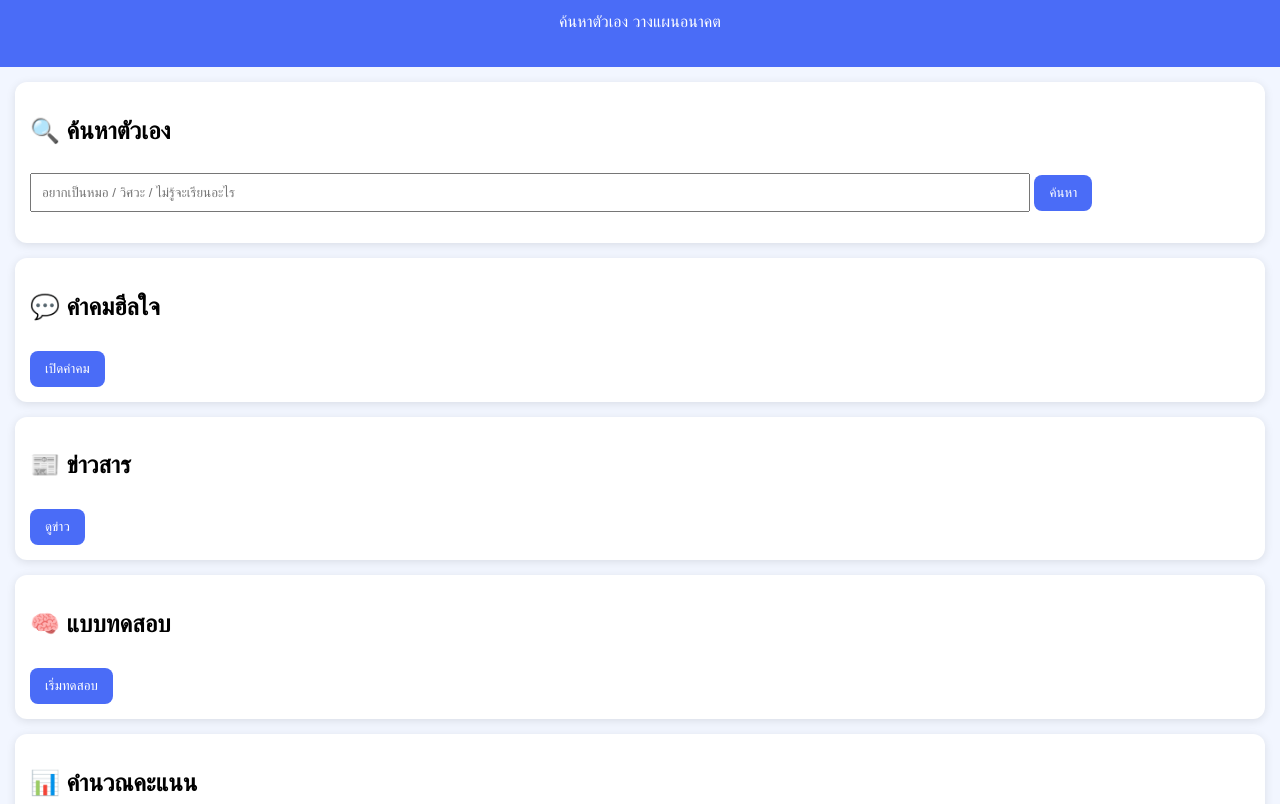
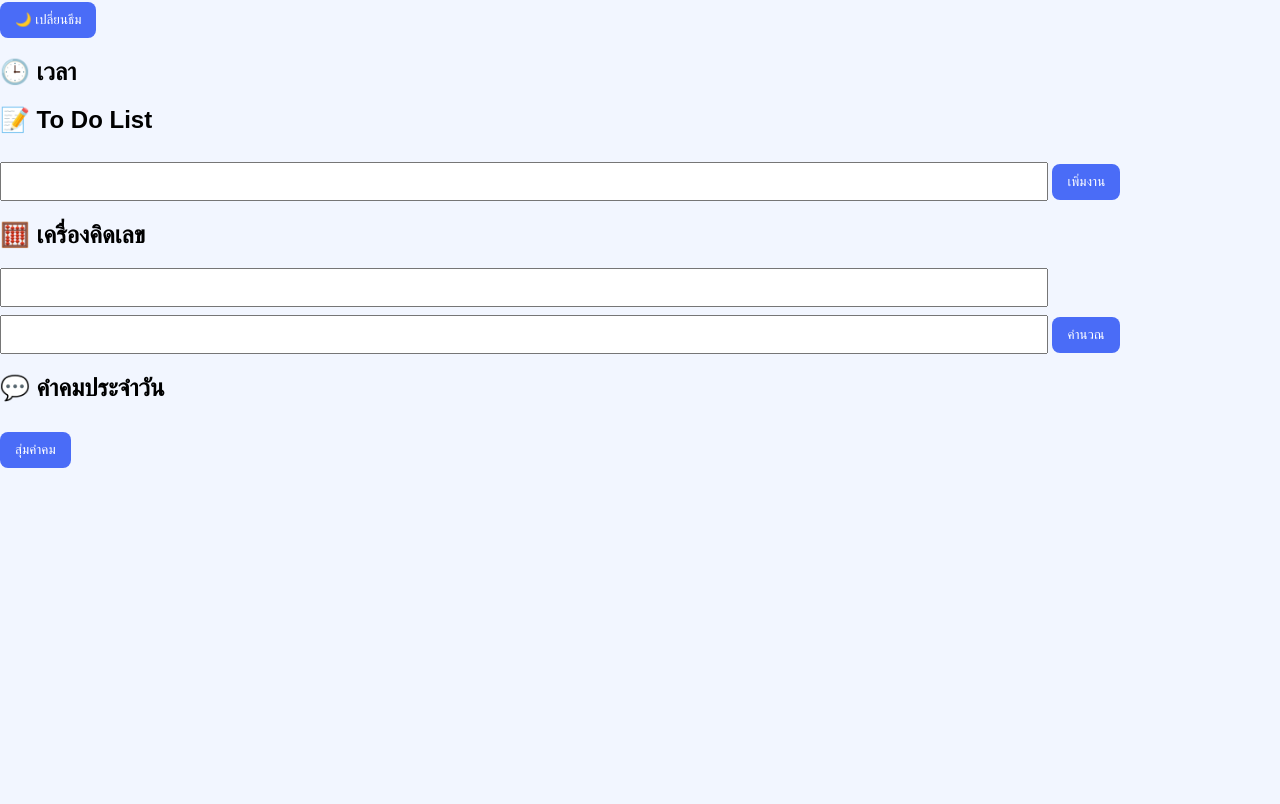
Before and after one commit to pxlirsen-droid/Dek70, a plain HTML site: page index.html in a window 1280 px wide. Shown: the part 88-892 px from the top of the page. After the commit the page ends 800 px from the top, so only its background shows below. Drawn offline with Linux system fonts and the light colour scheme.

Commit message:
Update index.html

```diff
--- a/index.html
+++ b/index.html
@@ -1,50 +1,36 @@
 <!DOCTYPE html>
 <html lang="th">
 <head>
-  <meta charset="UTF-8">
-  <title>Future Guide</title>
-  <link rel="stylesheet" href="style.css">
+    <meta charset="UTF-8">
+    <meta name="viewport" content="width=device-width, initial-scale=1.0">
+    <title>My Student Dashboard</title>
+    <link rel="stylesheet" href="style.css">
 </head>
 <body>
 
-<header>
-  <h1>🌱 Future Guide</h1>
-  <p>ค้นหาตัวเอง วางแผนอนาคต</p>
-</header>
+<h1>Student Dashboard</h1>
 
-<section class="card">
-  <h2>🔍 ค้นหาตัวเอง</h2>
-  <input id="searchBox" placeholder="อยากเป็นหมอ / วิศวะ / ไม่รู้จะเรียนอะไร">
-  <button onclick="searchCareer()">ค้นหา</button>
-  <p id="searchResult"></p>
-</section>
+<button id="themeBtn">🌙 เปลี่ยนธีม</button>
 
-<section class="card">
-  <h2>💬 คำคมฮีลใจ</h2>
-  <button onclick="openQuotes()">เปิดคำคม</button>
-</section>
+<h2>🕒 เวลา</h2>
+<p id="clock"></p>
 
-<section class="card">
-  <h2>📰 ข่าวสาร</h2>
-  <button onclick="toggleNews()">ดูข่าว</button>
-  <div id="newsBox"></div>
-</section>
+<h2>📝 To Do List</h2>
+<input type="text" id="taskInput">
+<button onclick="addTask()">เพิ่มงาน</button>
+<ul id="taskList"></ul>
 
-<section class="card">
-  <h2>🧠 แบบทดสอบ</h2>
-  <button onclick="openTest()">เริ่มทดสอบ</button>
-</section>
+<h2>🧮 เครื่องคิดเลข</h2>
+<input type="number" id="num1">
+<input type="number" id="num2">
+<button onclick="calculate()">คำนวณ</button>
+<p id="result"></p>
 
-<section class="card">
-  <h2>📊 คำนวณคะแนน</h2>
-  <button onclick="openCalc()">คำนวณ</button>
-</section>
-
-<section class="card">
-  <h2>💬 Discord</h2>
-  <a href="https://discord.com" target="_blank">เข้าร่วม</a>
-</section>
+<h2>💬 คำคมประจำวัน</h2>
+<button onclick="quote()">สุ่มคำคม</button>
+<p id="quoteText"></p>
 
 <script src="app.js"></script>
+
 </body>
 </html>
```
